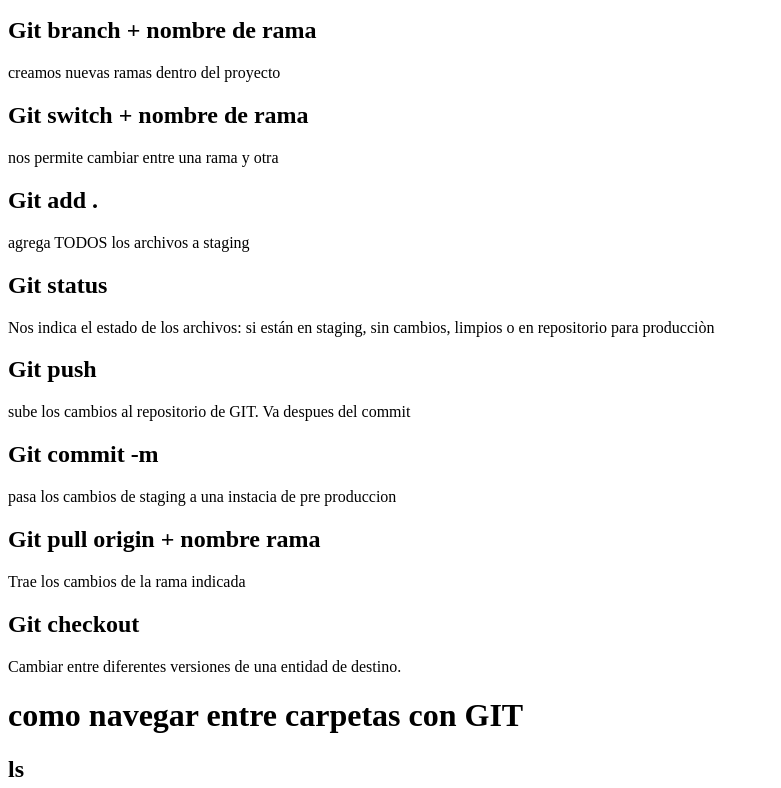
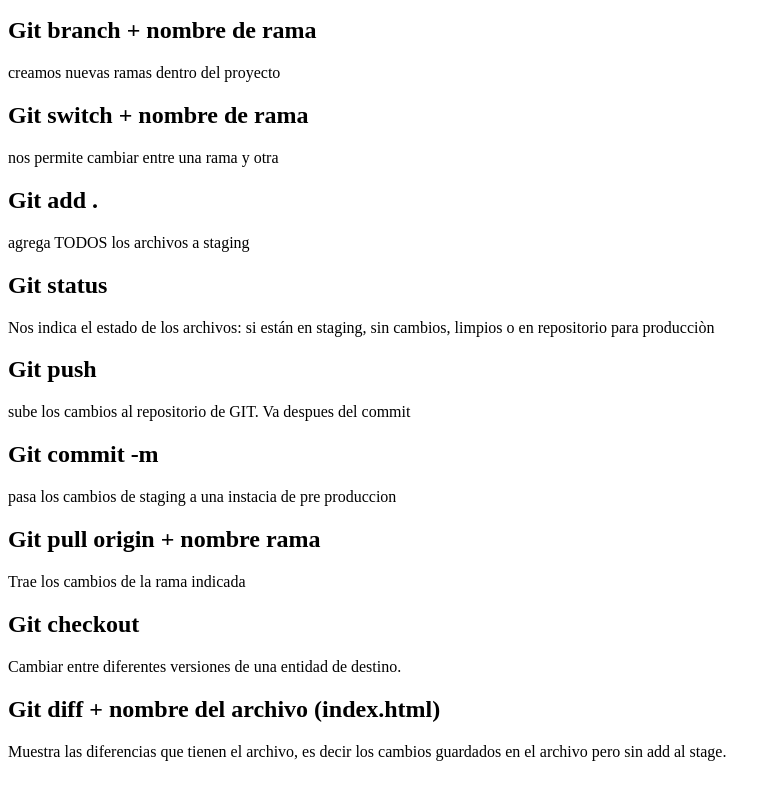
Before and after one commit to nathii13/cursos, a plain HTML site: page index.html in a window 1280 px wide. Shown: the part 159-947 px from the top of the page, without its empty margins (0-781 px from the left). Drawn offline with Linux system fonts and the light colour scheme.

Commit message:
feat ampliacion de comandos git 1.1.3

```diff
--- a/index.html
+++ b/index.html
@@ -27,6 +27,8 @@
          <p>Trae los cambios de la rama indicada</p>
          <h2>Git checkout</h2>
          <p>Cambiar entre diferentes versiones de una entidad de destino.</p>
+         <h2>Git diff + nombre del archivo (index.html)</h2>
+         <p>Muestra las diferencias que tienen el archivo, es decir los cambios guardados en el archivo pero sin add al stage.</p>
 
 
 
```
